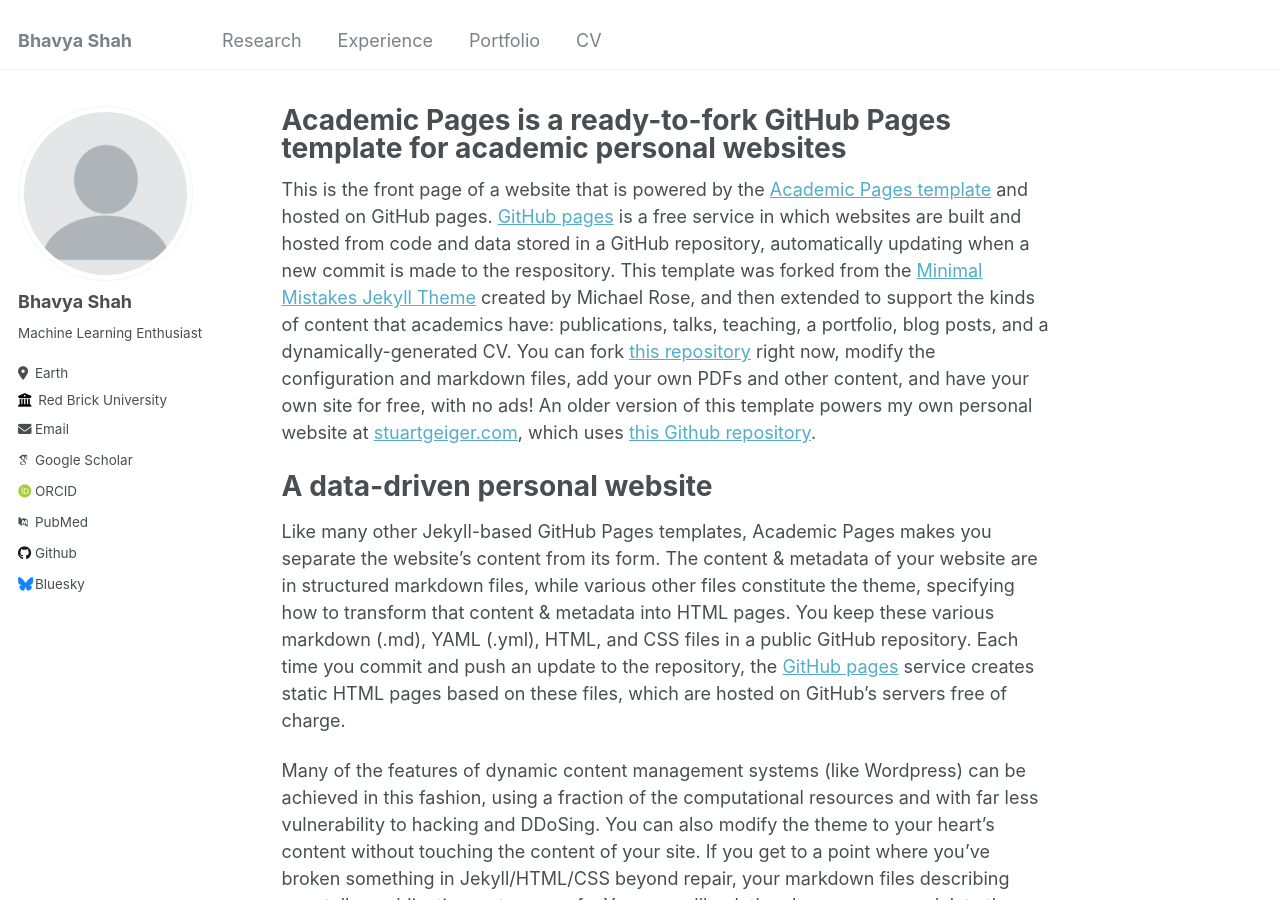
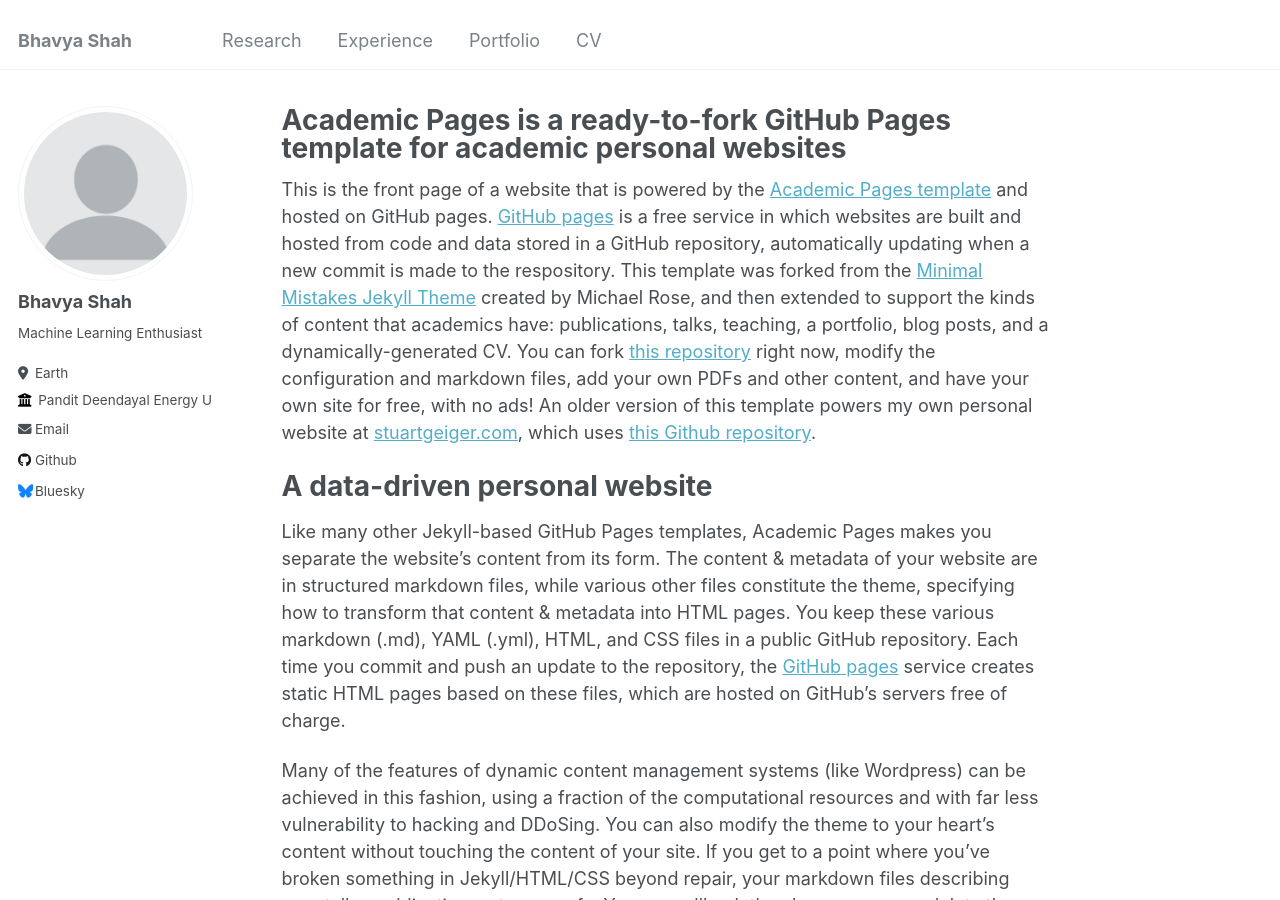
Before and after one commit to B3CODER/B3CODER.github.io, a Jekyll site: the page built from _pages/about.md, in a window 1280 px wide and 900 px high. Built offline with Jekyll 4.4.1, drawn with Linux system fonts in a browser that asks for light colours; some web fonts are replaced.

Commit message:
Update _config.yml

```diff
--- a/_config.yml
+++ b/_config.yml
@@ -26,18 +26,18 @@ author:
   pronouns         : # example: "she/her"
   bio              : "Machine Learning Enthusiast"
   location         : "Earth"
-  employer         : "Red Brick University"
+  employer         : "Pandit Deendayal Energy University"
   uri              : # URL
-  email            : "none@example.org"
+  email            : "bhavya312003@gmail.com"
 
   # Academic websites
-  arxiv            : # URL - Update with the correct link to your profile
-  googlescholar    : "https://scholar.google.com/citations?user=PS_CX0AAAAAJ"
-  impactstory      : # URL
-  orcid            : "http://orcid.org/yourorcidurl"
-  semantic         : # URL
-  pubmed           : "https://www.ncbi.nlm.nih.gov/pubmed/?term=john+snow"
-  researchgate     : # URL
+  # arxiv            : # URL - Update with the correct link to your profile
+  # googlescholar    : "https://scholar.google.com/citations?user=PS_CX0AAAAAJ"
+  # impactstory      : # URL
+  # orcid            : "http://orcid.org/yourorcidurl"
+  # semantic         : # URL
+  # pubmed           : "https://www.ncbi.nlm.nih.gov/pubmed/?term=john+snow"
+  # researchgate     : # URL
 
   # Repositories and software development
   bitbucket        : # Username - Update with your username on the site
```
